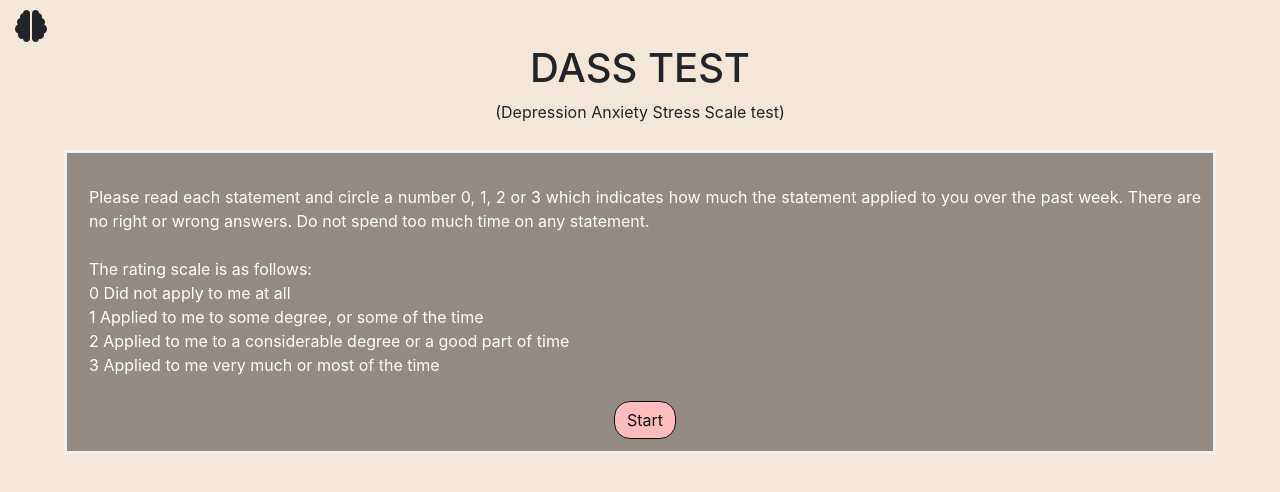
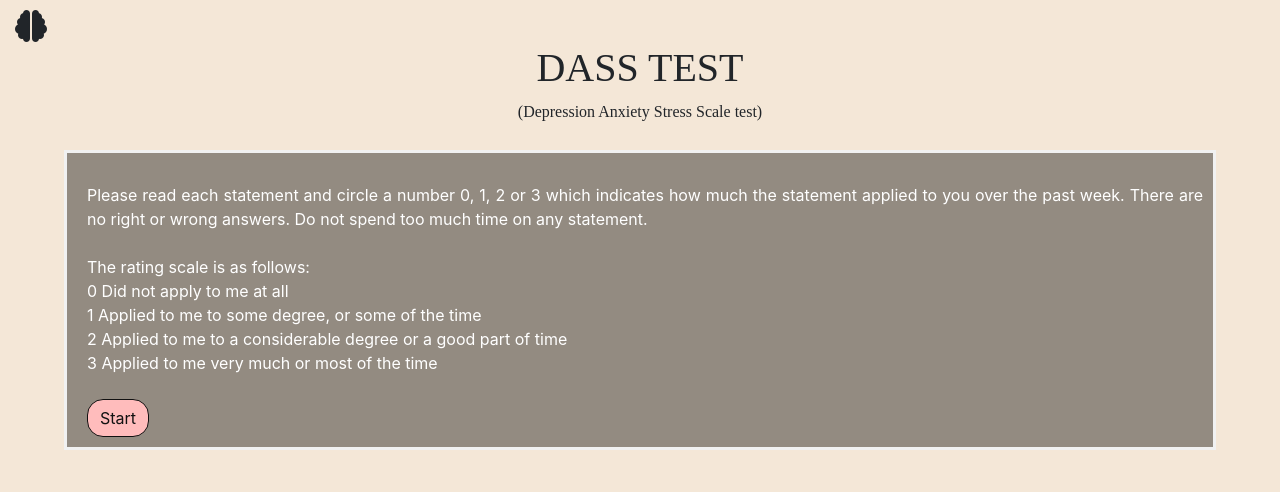
Before and after one commit to Tsrtushar/project2, a website: page test.html in a window 1280 px wide. Drawn offline with nearby package versions, Linux system fonts and the light colour scheme.

Commit message:
Update test.html

```diff
--- a/test.html
+++ b/test.html
@@ -46,10 +46,10 @@
 
       <span onclick="openNav()"><i class="fas fa-brain fa-2x"></i></span>
 
-      <div style="text-align: center; font-weight: bold;">
+      <div style="text-align: center; font-weight: bold; font-family: 'Times New Roman', Times, serif;">
         <h1>DASS TEST</h1>
       </div>
-      <div style="text-align: center; ">
+      <div style="text-align: center; font-family: 'Times New Roman', Times, serif;">
         <p>(Depression Anxiety Stress Scale test)</p>
       </div>
 
@@ -63,8 +63,9 @@
           color: white;
           border: 3px solid #f1f1f1;
           width: 90%;
-          padding: 12px;
-          text-align: center;
+
+          padding: 10px;
+          text-align: justify;
         "
       >
         <div style="padding-left: 10px; padding-top: 20px; text-align: justify">
```
